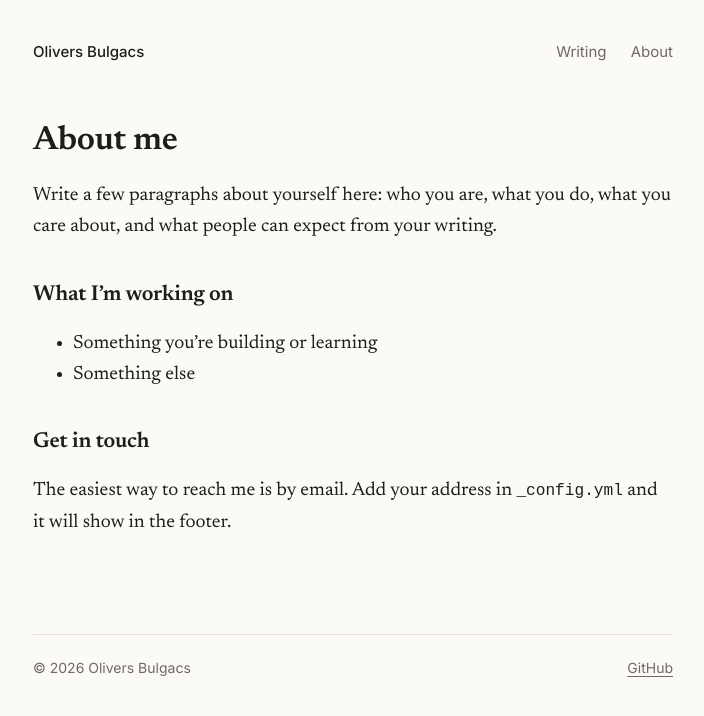
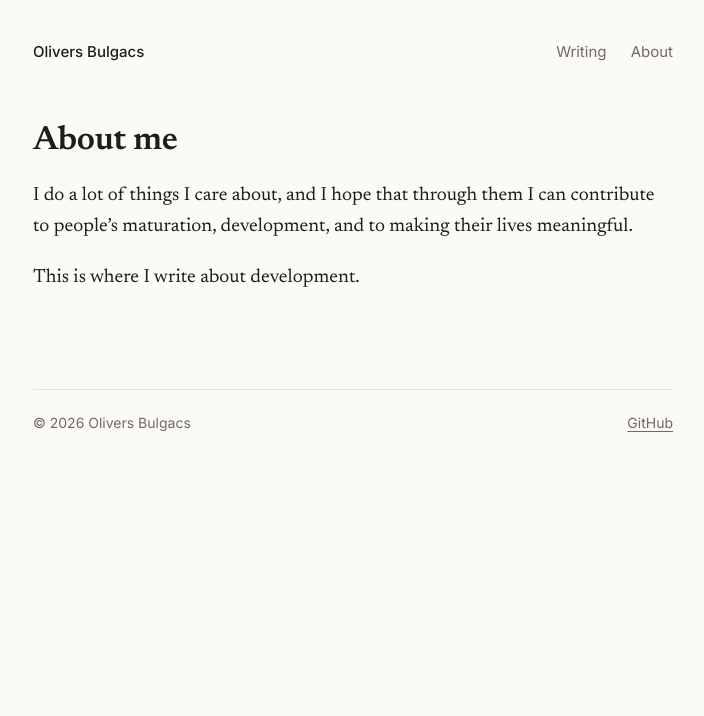
Before and after one commit to oliversbulgacs/oliversbulgacs.github.io, a Jekyll site: the page built from about.md, in a window 1280 px wide. Shown: the top 716 px of the page, without its empty margins (287-991 px from the left). Built offline with Jekyll 4.4.1, drawn with Linux system fonts in a browser that asks for light colours.

Commit message:
Add intro and about text, remove sample post
Co-Authored-By: Claude Opus 5.5 <noreply@anthropic.com>
Claude-Session: https://claude.ai/code/session_01NjhwJ24k8QewEknZfWWVM1

```diff
--- a/_config.yml
+++ b/_config.yml
@@ -1,6 +1,6 @@
 # ---- Your details: edit these ----
 title: Olivers Bulgacs
-description: Writing about things I'm learning, building and thinking about.
+description: "I do a lot of things I care about, and I hope that through them I can contribute to people's maturation, development, and to making their lives meaningful."
 author: Olivers Bulgacs
 email: ""            # optional, shown in the footer if filled in
 github: "oliversbulgacs"        # optional, your GitHub username
--- a/about.md
+++ b/about.md
@@ -7,15 +7,8 @@ permalink: /about/
 
 # About me
 
-Write a few paragraphs about yourself here: who you are, what you do, what you care about, and what people can expect from your writing.
+I do a lot of things I care about, and I hope that through them I can contribute to people's maturation, development, and to making their lives meaningful.
 
-## What I'm working on
-
-- Something you're building or learning
-- Something else
-
-## Get in touch
-
-The easiest way to reach me is by email. Add your address in `_config.yml` and it will show in the footer.
+This is where I write about development.
 
 </div>
--- a/index.html
+++ b/index.html
@@ -7,8 +7,8 @@ layout: default
 </section>
 
 <section class="posts">
-  <h2>Writing</h2>
-  {% if site.posts.size == 0 %}<p class="empty">Nothing here yet.</p>{% endif %}
+  <h2>Writing on development</h2>
+  {% if site.posts.size == 0 %}<p class="empty">First posts coming soon.</p>{% endif %}
   <ul>
     {% for post in site.posts %}
     <li>
```
Also changed, not shown: _posts/2026-11-04-hello-world.md (deleted, +0 -19 lines), 1 other file.
